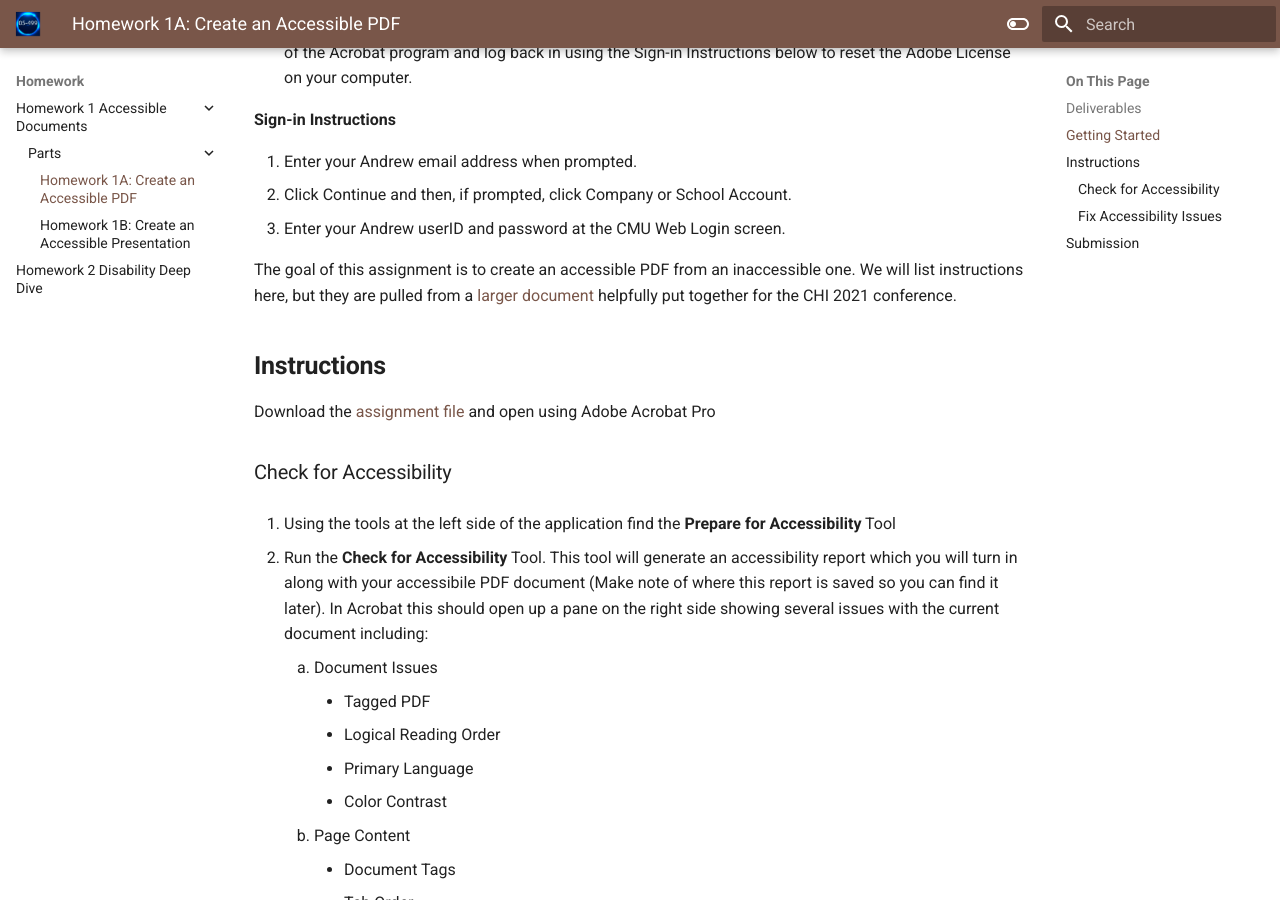
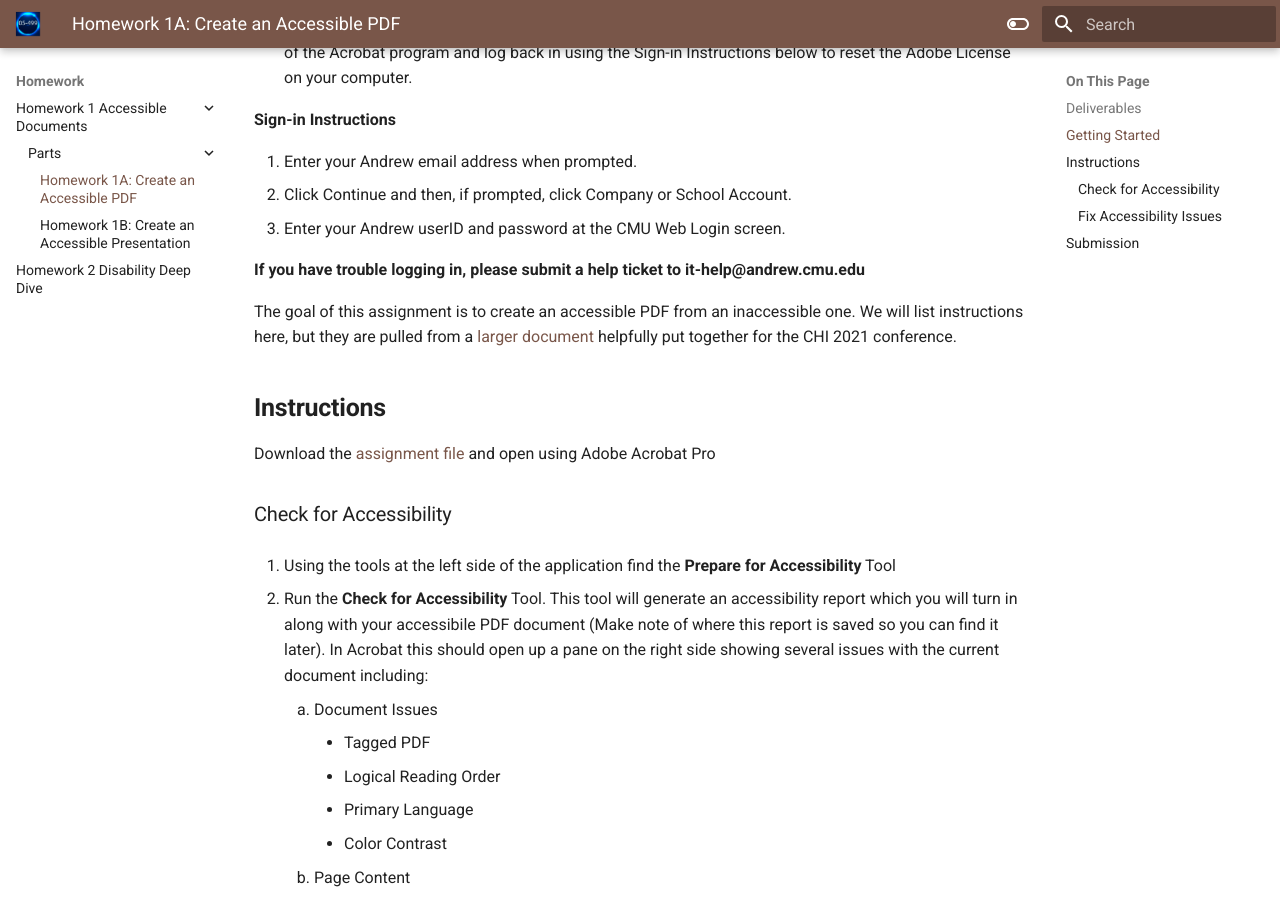
Before and after one commit to cmu-05-499/cmu-05-499.github.io, an MkDocs documentation site: the page built from docs/homework/HW1/1_pdf.md, in a window 1280 px wide and 900 px high, scrolled down 717 px. Built offline with MkDocs 1.6.1 and Material for MkDocs 9.7.7, drawn with Linux system fonts in a browser that asks for light colours.

Commit message:
Update 1_pdf.md

```diff
--- a/docs/homework/HW1/1_pdf.md
+++ b/docs/homework/HW1/1_pdf.md
@@ -24,6 +24,8 @@ NOTE: If you have been provided with a license but cannot access the software af
 1. Enter your Andrew email address when prompted.
 1. Click Continue and then, if prompted, click Company or School Account.
 1. Enter your Andrew userID and password at the CMU Web Login screen.
+
+**If you have trouble logging in, please submit a help ticket to it-help@andrew.cmu.edu**
 
 The goal of this assignment is to create an accessible PDF from an inaccessible one. We will list instructions here, but they are pulled from a [larger document](https://chi2021.acm.org/for-authors/presenting/papers/guide-to-an-accessible-submission) helpfully put together for the CHI 2021 conference.
 
```
